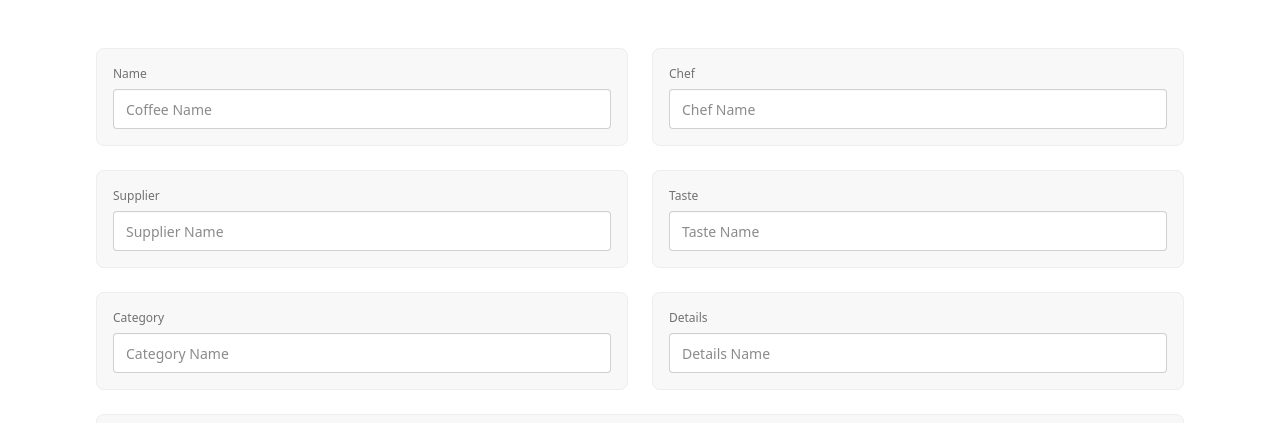
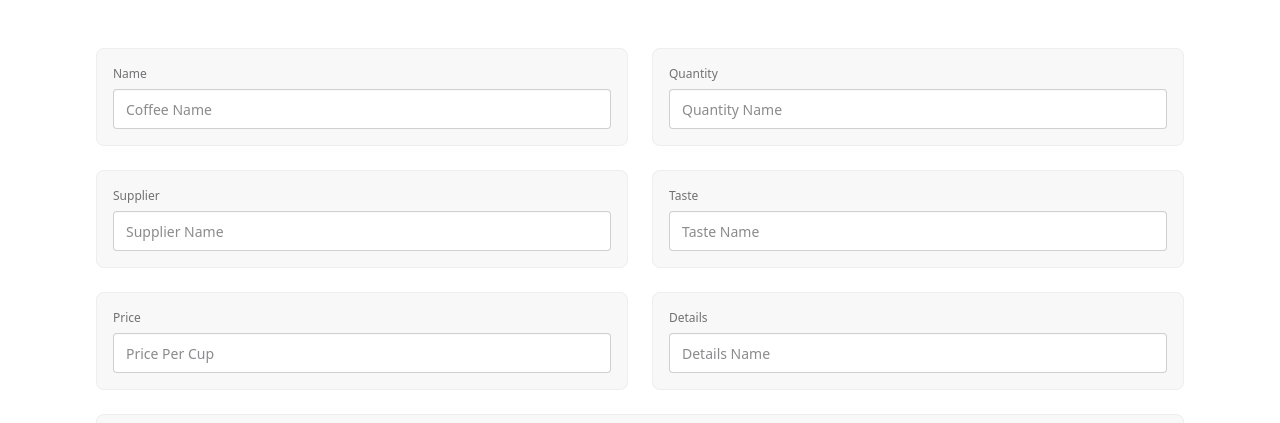
Before and after one commit to nahidkhan31/coffee-store-client-side, a React (Vite) app: page /addCoffee in a window 1280 px wide. Shown: the part 324-747 px from the top of the page. Built offline with nearby package versions, Linux system fonts and the light colour scheme.

Commit message:
added code

```diff
--- a/package.json
+++ b/package.json
@@ -14,6 +14,7 @@
     "react": "^19.1.0",
     "react-dom": "^19.1.0",
     "react-router": "^7.6.0",
+    "sweetalert2": "^11.21.0",
     "tailwindcss": "^4.1.6"
   },
   "devDependencies": {
--- a/src/components/AddCoffee.jsx
+++ b/src/components/AddCoffee.jsx
@@ -1,9 +1,34 @@
 import React from "react";
+import Swal from "sweetalert2";
 
 const AddCoffee = () => {
   const handleAddCoffee = (e) => {
     e.preventDefault();
     const form = e.target;
+    const formData = new FormData(form);
+    const newCoffee = Object.fromEntries(formData.entries());
+
+    // sent coffee data to the db
+    fetch("http://localhost:3000/coffees", {
+      method: "POST",
+      headers: {
+        "content-type": "application/json",
+      },
+      body: JSON.stringify(newCoffee),
+    })
+      .then((res) => res.json())
+      .then((data) => {
+        if (data.insertedId) {
+          console.log("added successfully.");
+          Swal.fire({
+            title: "Coffee Added Successfully.",
+            icon: "success",
+            draggable: true,
+          });
+          form.reset();
+        }
+        console.log("after adding coffee to db", data);
+      });
   };
 
   return (
@@ -29,12 +54,12 @@
             />
           </fieldset>
           <fieldset className="fieldset bg-base-200 border-base-300 rounded-box border p-4">
-            <label className="label">Chef</label>
+            <label className="label">Quantity</label>
             <input
               type="text"
-              name="chef"
+              name="quantity"
               className="input w-full"
-              placeholder="Chef Name"
+              placeholder="Quantity Name"
             />
           </fieldset>
           <fieldset className="fieldset bg-base-200 border-base-300 rounded-box border p-4">
@@ -56,12 +81,12 @@
             />
           </fieldset>
           <fieldset className="fieldset bg-base-200 border-base-300 rounded-box border p-4">
-            <label className="label">Category</label>
+            <label className="label">Price</label>
             <input
               type="text"
-              name="category"
+              name="price"
               className="input w-full"
-              placeholder="Category Name"
+              placeholder="Price Per Cup"
             />
           </fieldset>
           <fieldset className="fieldset bg-base-200 border-base-300 rounded-box border p-4">
--- a/src/components/Home.jsx
+++ b/src/components/Home.jsx
@@ -1,6 +1,10 @@
 import React from "react";
+import { useLoaderData } from "react-router";
 
 const Home = () => {
+  const coffees = useLoaderData();
+  console.log(coffees);
+
   return (
     <div>
       <h1>Home</h1>
--- a/src/main.jsx
+++ b/src/main.jsx
@@ -16,6 +16,7 @@
       {
         index: true,
         path: "/",
+        loader: () => fetch("http://localhost:3000/coffees"),
         Component: Home,
       },
       {
```
Also changed, not shown: 1 other file (tests, documents, lock files or other folders).
